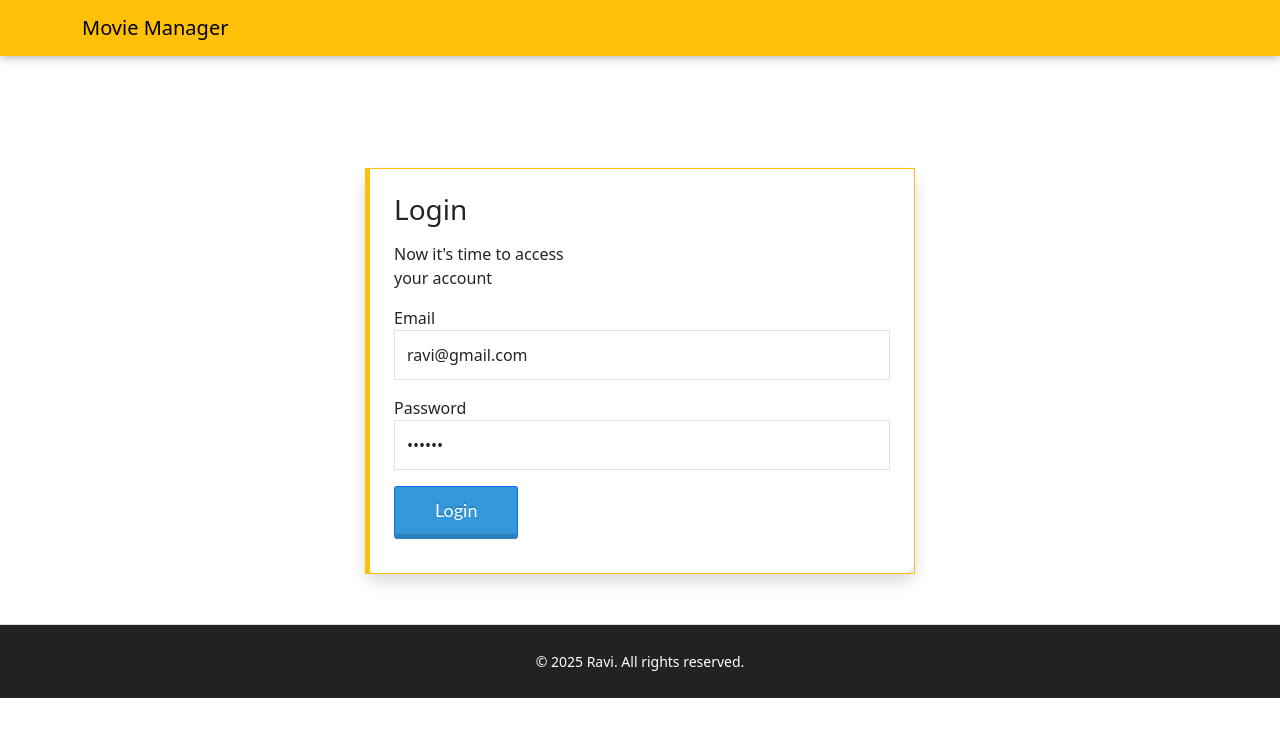
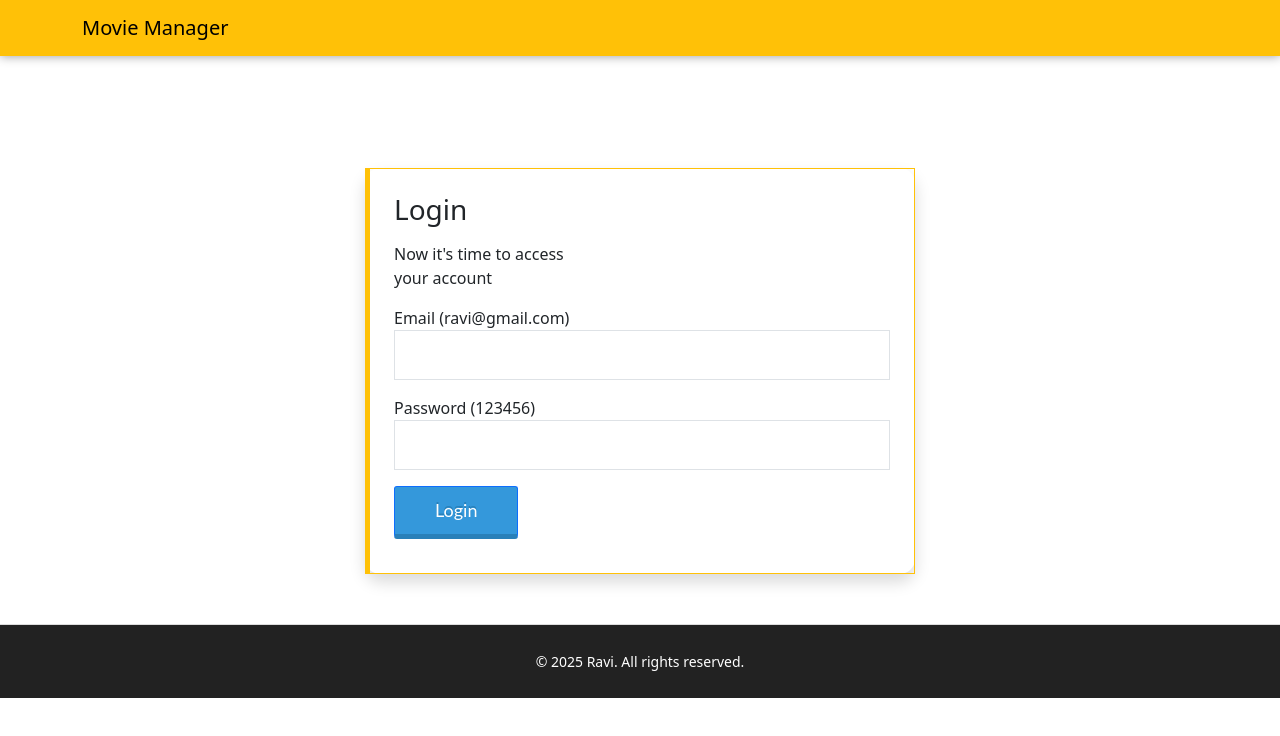
Before and after one commit to ravi7284007/movie-manager, a React (Create React App) app: page / in a window 1280 px wide. Shown: the top 736 px of the page. Built offline with nearby package versions, Linux system fonts and the light colour scheme.

Commit message:
text changes

```diff
--- a/src/containers/Login.js
+++ b/src/containers/Login.js
@@ -28,14 +28,14 @@ const Login = () => {
       {auth.error && <div className="alert alert-danger">{auth.error}</div>}
       <form onSubmit={handleSubmit}>
         <div className="mb-3">
-          <label>Email</label>
+          <label>Email (ravi@gmail.com)</label>
           <input type="email" className="form-control"
-            value={'ravi@gmail.com'} onChange={e => setEmail(e.target.value)} required />
+            value={email} onChange={e => setEmail(e.target.value)} required />
         </div>
         <div className="mb-3">
-          <label>Password</label>
+          <label>Password (123456)</label>
           <input type="password" className="form-control"
-            value={123456} onChange={e => setPassword(e.target.value)} required />
+            value={password} onChange={e => setPassword(e.target.value)} required />
         </div>
         <button className="btn btn-primary" type="submit" disabled={auth.loading}>
           {auth.loading ? 'Logging in...' : 'Login'}
```
